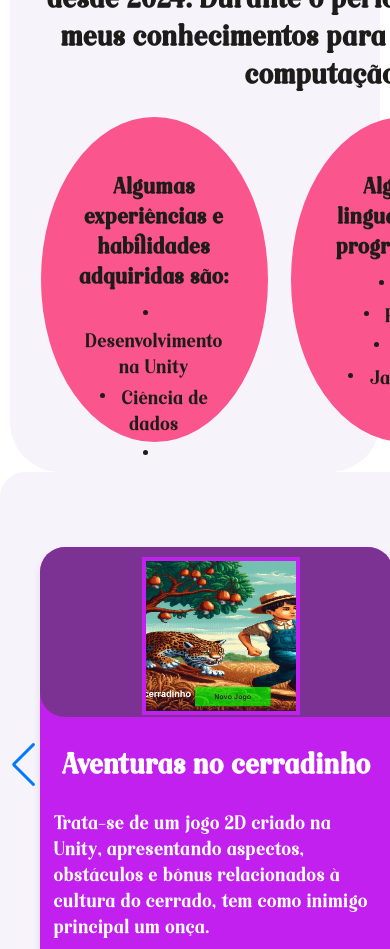
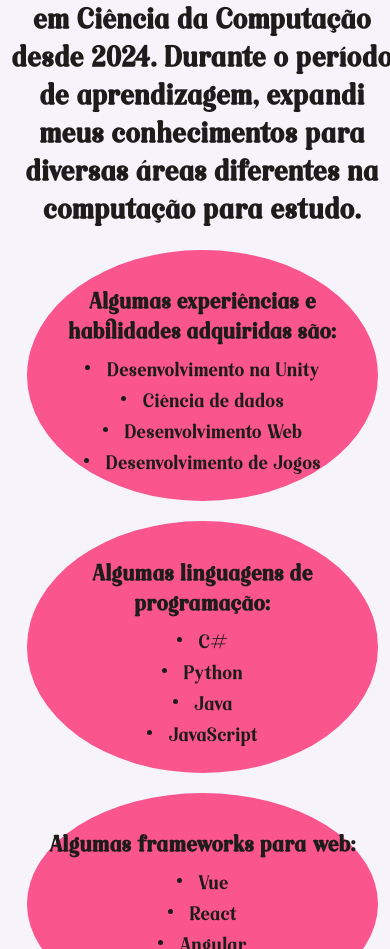
Before and after one commit to BlendaGabrielly/PT, a website: page index.html in a window 390 px wide. Shown: the part 151-1100 px from the top of the page. Drawn offline with nearby package versions, Linux system fonts and the light colour scheme.

Commit message:
Atualização Telas menores

```diff
--- a/styles.css
+++ b/styles.css
@@ -289,3 +289,60 @@
     font-family: "Raillinc";
     src: url("Fonte/Raillinc.otf") format("truetype");
   }
+
+  /* Media queries para tornar o layout responsivo */
+@media screen and (max-width: 768px) {
+    /* Seção Sobre */
+    .Sobre_mim {
+      width: 90%;
+      padding: 3%;
+    }
+
+    .habilidades_linguagens_framework {
+      flex-direction: column;
+      align-items: center;
+    }
+
+    .habilidades,
+    .linguagens,
+    .framework {
+      width: 100%;
+      height: auto;
+      margin: 10px 0;
+    }
+
+    /* Slide */
+    .slide-content {
+      margin: 0 20px;
+    }
+
+    /* Rodapé */
+    .head_final.h1 {
+      margin-top: 20vh;
+    }
+  }
+
+  @media screen and (max-width: 480px) {
+    /* Seção Sobre */
+    .Sobre_mim {
+      width: 100%;
+      padding: 2%;
+    }
+
+    .habilidades,
+    .linguagens,
+    .framework {
+      height: auto;
+      width: 80%;
+    }
+
+    /* Slide */
+    .slide-content {
+      margin: 0 10px;
+    }
+
+    /* Rodapé */
+    .head_final.h1 {
+      margin-top: 10vh;
+    }
+  }
```
Lines whose indentation alone changed are shown as unchanged.
